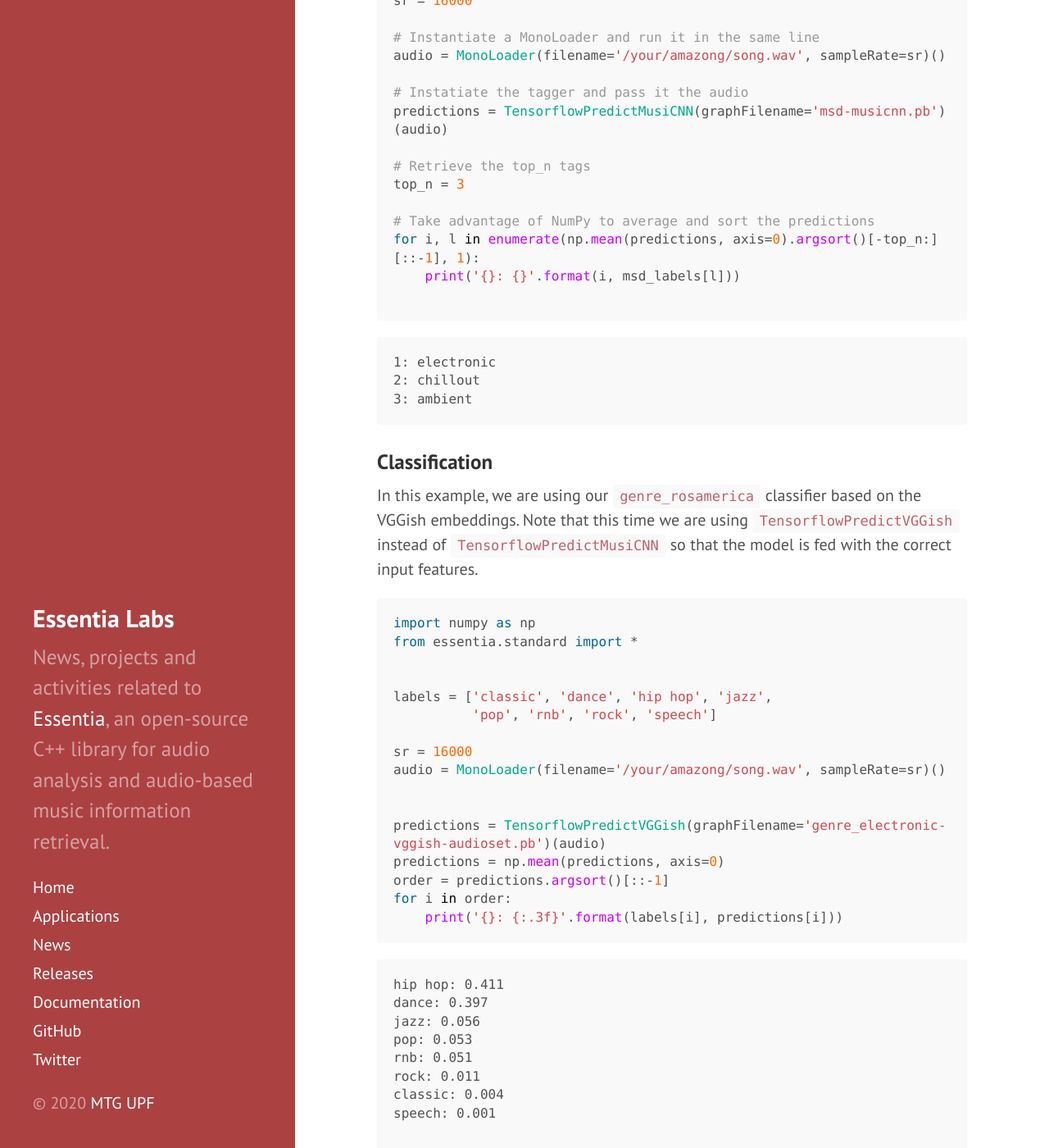
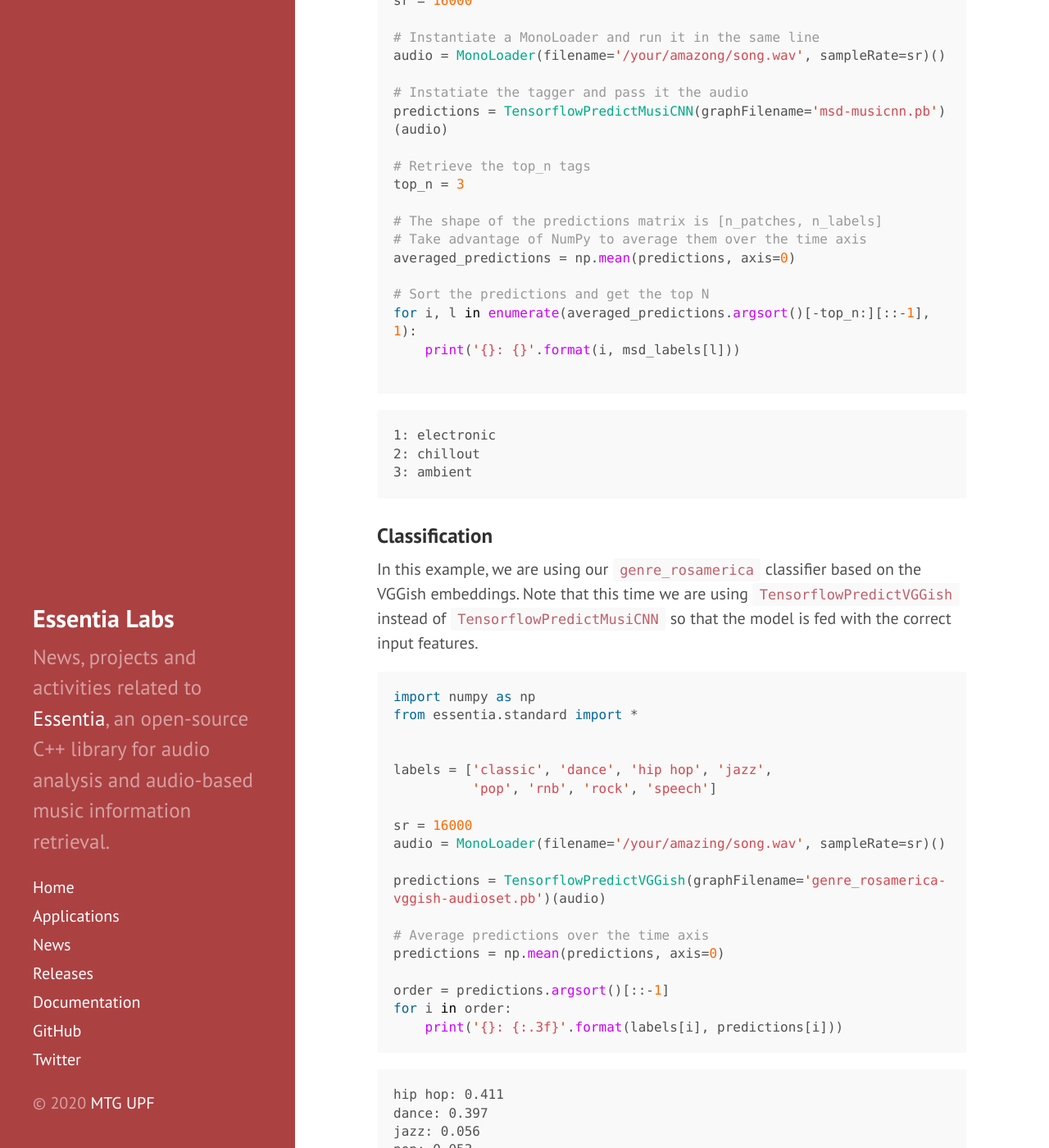
Before and after one commit to pabloEntropia/essentia-labs, a Jekyll site: the page built from _posts/2020-01-16-tensorflow-models-released.md, in a window 1280 px wide and 1400 px high, scrolled down 7711 px. Shown: the whole window at 82% size. Built offline with Jekyll 4.4.1, drawn with Linux system fonts in a browser that asks for light colours.

Commit message:
Improve explanation of the code examples

````diff
--- a/_posts/2020-01-16-tensorflow-models-released.md
+++ b/_posts/2020-01-16-tensorflow-models-released.md
@@ -156,8 +156,12 @@ predictions = TensorflowPredictMusiCNN(graphFilename='msd-musicnn.pb')(audio)
 # Retrieve the top_n tags
 top_n = 3
 
-# Take advantage of NumPy to average and sort the predictions
-for i, l in enumerate(np.mean(predictions, axis=0).argsort()[-top_n:][::-1], 1):
+# The shape of the predictions matrix is [n_patches, n_labels]
+# Take advantage of NumPy to average them over the time axis
+averaged_predictions = np.mean(predictions, axis=0)
+
+# Sort the predictions and get the top N
+for i, l in enumerate(averaged_predictions.argsort()[-top_n:][::-1], 1):
     print('{}: {}'.format(i, msd_labels[l]))
 
 ```
@@ -180,11 +184,13 @@ labels = ['classic', 'dance', 'hip hop', 'jazz',
           'pop', 'rnb', 'rock', 'speech']
 
 sr = 16000
-audio = MonoLoader(filename='/your/amazong/song.wav', sampleRate=sr)()
+audio = MonoLoader(filename='/your/amazing/song.wav', sampleRate=sr)()
 
+predictions = TensorflowPredictVGGish(graphFilename='genre_rosamerica-vggish-audioset.pb')(audio)
 
-predictions = TensorflowPredictVGGish(graphFilename='genre_electronic-vggish-audioset.pb')(audio)
+# Average predictions over the time axis
 predictions = np.mean(predictions, axis=0)
+
 order = predictions.argsort()[::-1]
 for i in order:
     print('{}: {:.3f}'.format(labels[i], predictions[i]))
````
